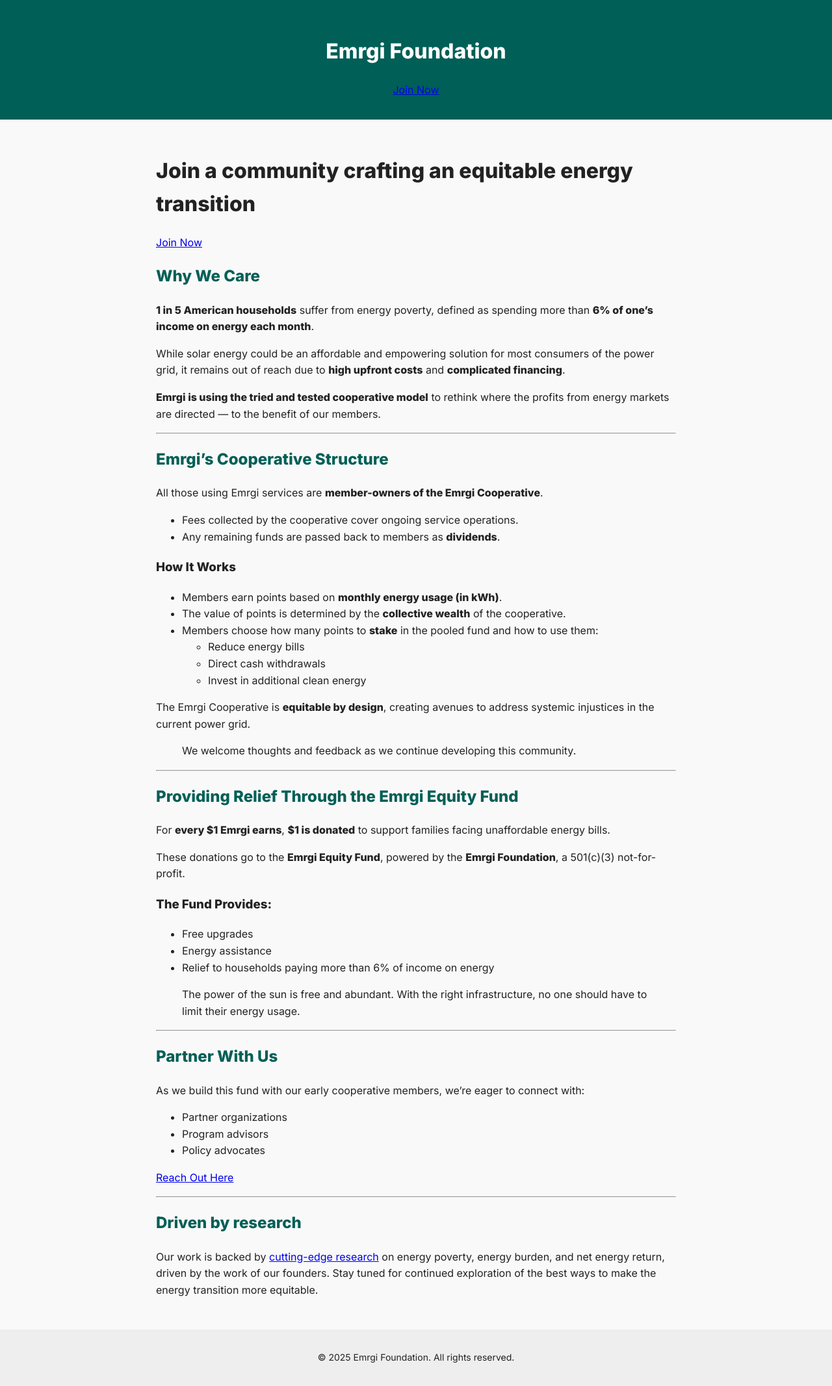
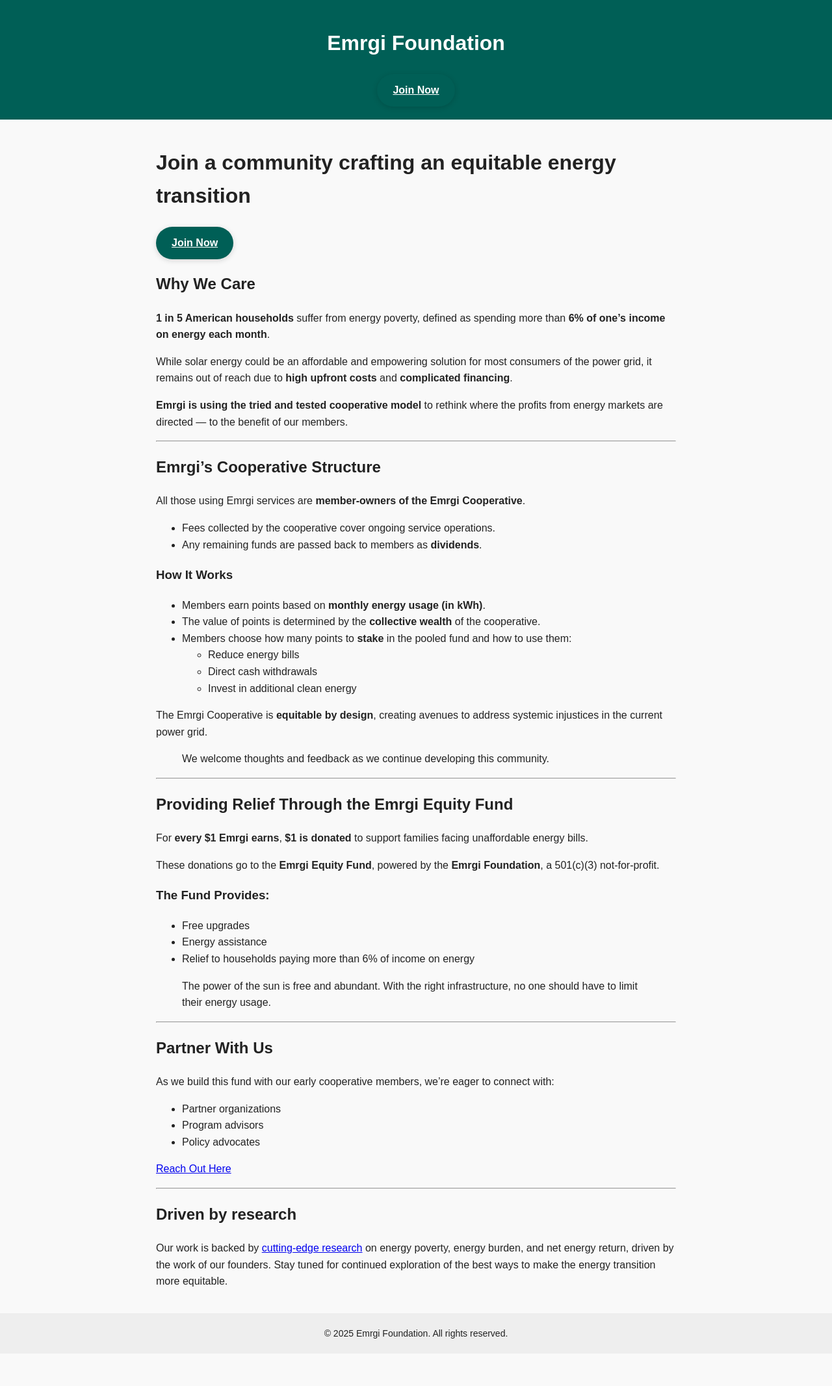
Before and after one commit to emergi-foundation/emergi-foundation.github.io, a Jekyll site: the page built from index.md, in a window 1280 px wide. Shown: the whole page at 65% size. Built offline with Jekyll 4.4.1, drawn with Linux system fonts in a browser that asks for light colours; after the commit the page ends 2083 px from its top, so only the background shows below that.

Commit message:
Update style.css
Signed-off-by: Eric Scheier <eric@scheier.org>

```diff
--- a/assets/css/style.css
+++ b/assets/css/style.css
@@ -1,31 +1,62 @@
+/* Typography */
 body {
-  font-family: 'Inter', sans-serif;
+  font-family: 'Arial', 'Helvetica', sans-serif;
   background-color: #f9f9f9;
-  color: #222;
+  color: #222222;
   line-height: 1.6;
   margin: 0;
 }
 
+/* Header */
 .page-header {
-  background: #005f56;
-  color: white;
-  padding: 2rem 1rem;
+  background-color: #005f56;
+  color: #ffffff;
+  padding: 20px 0;
   text-align: center;
 }
 
+/* Buttons */
+.button {
+  display: inline-block;
+  background-color: #005F56; /* Emrgi teal */
+  color: white;
+  padding: 0.75rem 1.5rem;
+  font-weight: 600;
+  border-radius: 100px; /* pill shape */
+  font-size: 1rem;
+  text-align: center;
+  border: none;
+  box-shadow: 0 2px 8px rgba(0,0,0,0.15);
+  transition: background-color 0.3s ease;
+}
+
+.button:hover {
+  background-color: #007F73; /* lighter teal on hover */
+  text-decoration: none;
+  color: white;
+}
+
+
+/* Sections */
 .content {
-  padding: 2rem 1rem;
   max-width: 800px;
   margin: auto;
+  padding: 20px;
 }
 
-.content h2 {
-  color: #005f56;
+/* Callout Boxes */
+.callout {
+  background-color: #d9f0ef;
+  border-left: 5px solid #00a694;
+  padding: 15px;
+  margin: 20px 0;
 }
 
+/* Footer */
 .page-footer {
+  background-color: #eeeeee;
+  color: #222222;
+  padding: 20px 0;
   text-align: center;
-  padding: 2rem 1rem;
-  background-color: #eee;
   font-size: 0.875rem;
 }
```
